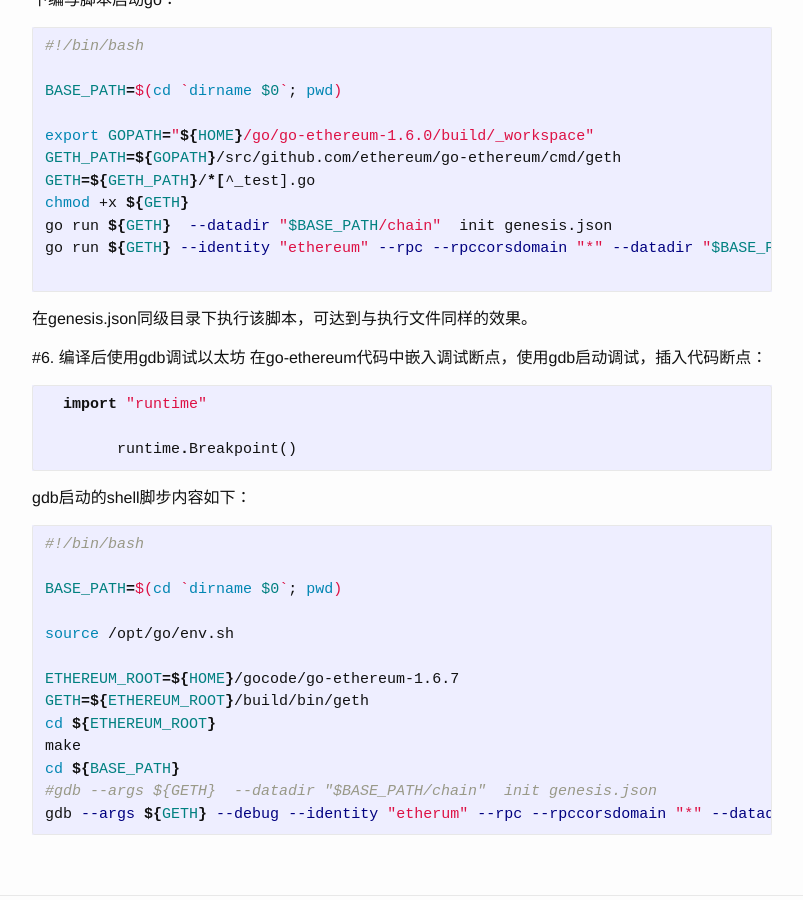
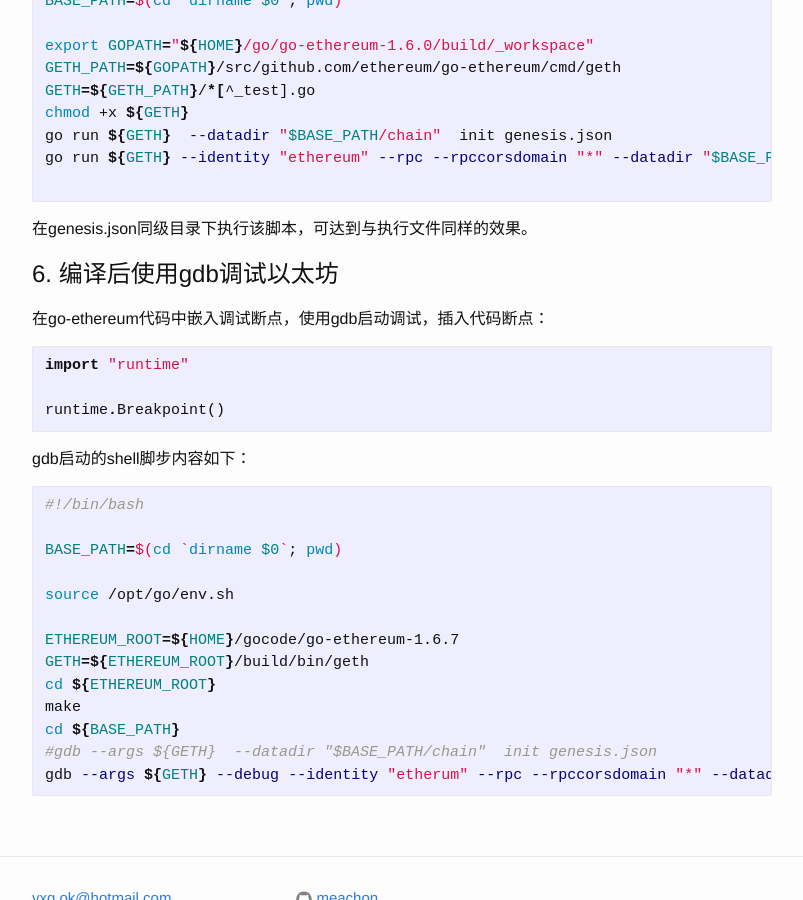
Before and after one commit to meachon/meachon.github.io, a Jekyll site: the page built from _posts/2017-08-30-搭建以太坊私有网络.md, in a window 1280 px wide and 900 px high, scrolled down 1947 px. Shown: the whole window, without its empty margins (238-1041 px from the left). Built offline with Jekyll 4.4.1, drawn with Linux system fonts in a browser that asks for light colours; some of the changed text lies outside the part shown.

Commit message:
modify debug go-ethereum with gdb

````diff
--- a/_posts/2017-08-30-搭建以太坊私有网络.md
+++ b/_posts/2017-08-30-搭建以太坊私有网络.md
@@ -92,12 +88,12 @@
 ```
 在genesis.json同级目录下执行该脚本，可达到与执行文件同样的效果。
 
-#6. 编译后使用gdb调试以太坊
+# 6. 编译后使用gdb调试以太坊
 在go-ethereum代码中嵌入调试断点，使用gdb启动调试，插入代码断点：
-```golang
-  import "runtime"
+```go
+import "runtime"
 
-	runtime.Breakpoint()
+runtime.Breakpoint()
 ```
 gdb启动的shell脚步内容如下：
 ```shell
````
Also changed, not shown: other parts of _posts/2017-08-30-搭建以太坊私有网络.md (+6 -10 lines).
